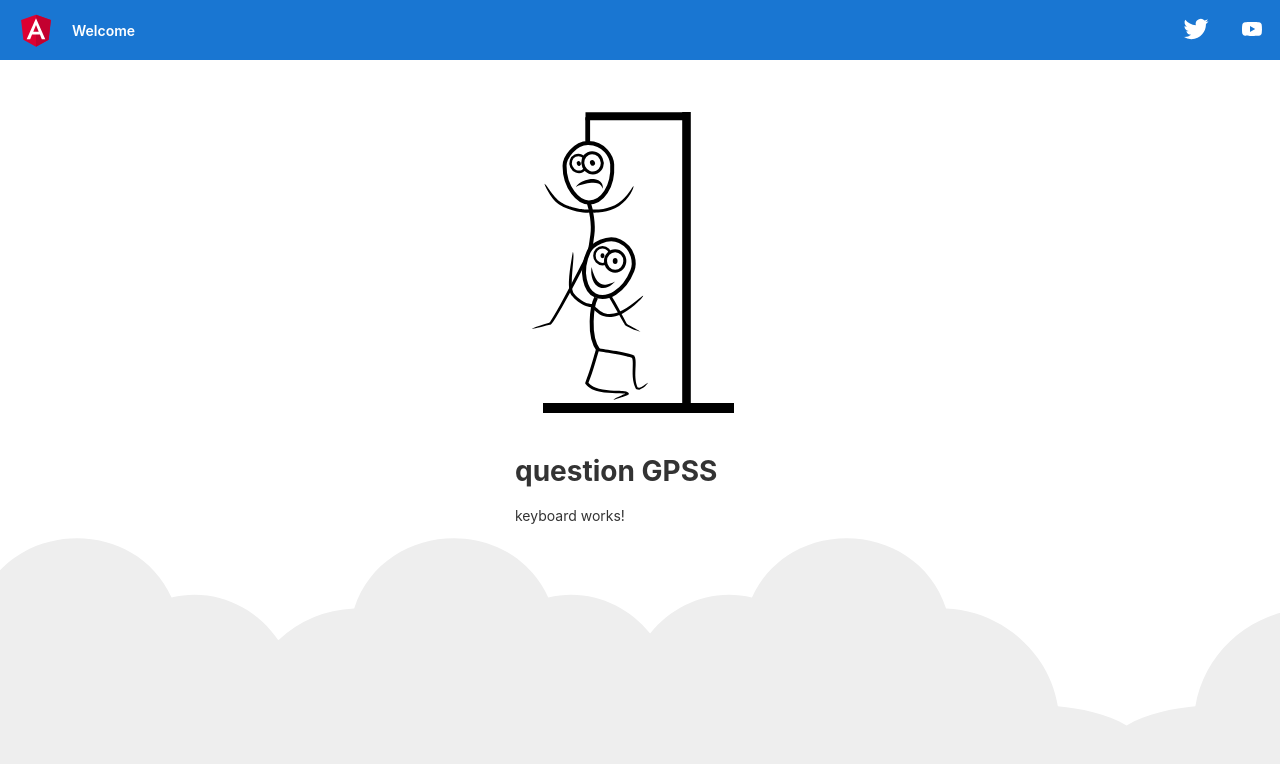
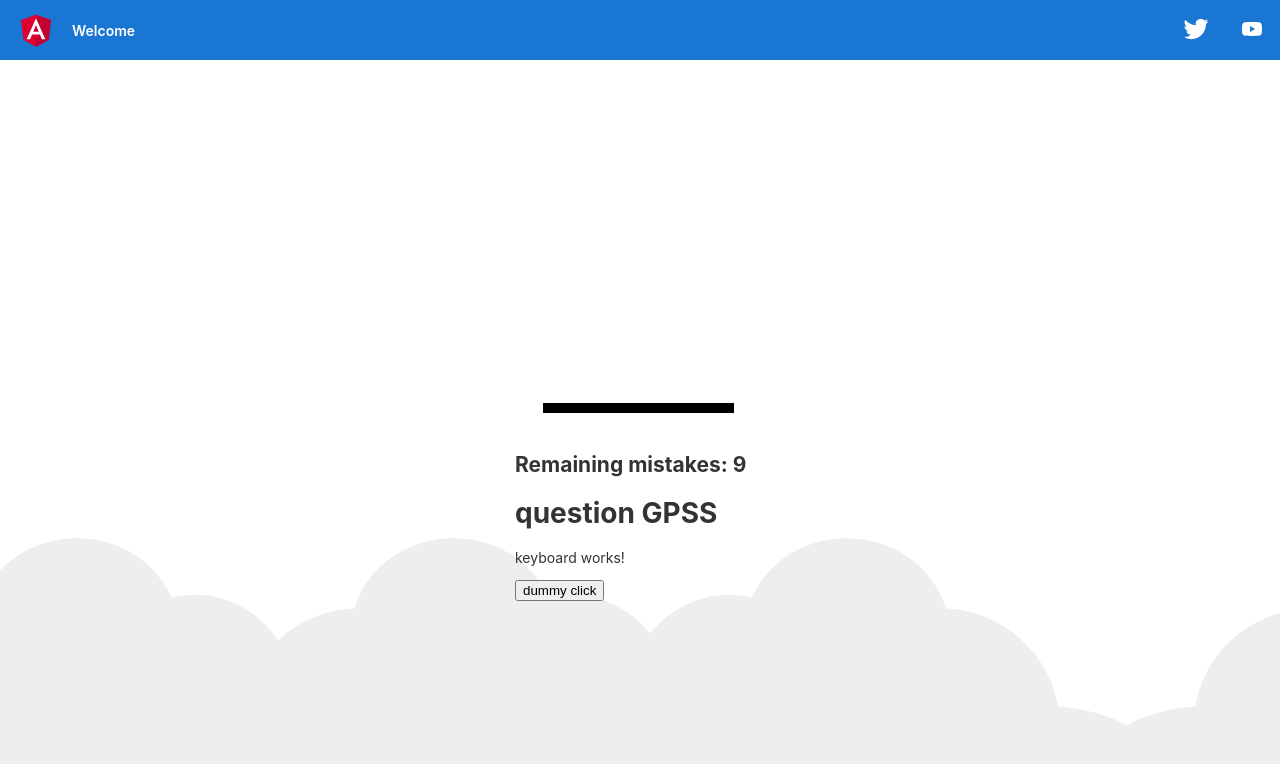
Before and after one commit to Sorsi/hangman, an Angular app: page / in a window 1280 px wide. Shown: the top 764 px of the page. Built offline with nearby package versions, Linux system fonts and the light colour scheme.

Commit message:
updated drawing with conditions & fixed array in hangman

```diff
--- a/src/app/components/drawing/drawing.component.html
+++ b/src/app/components/drawing/drawing.component.html
@@ -2,17 +2,17 @@
 	y="0px" width="250px" height="350px" viewBox="0 0 250 350" enable-background="new 0 0 250 350" xml:space="preserve">
 	<line id="base1" fill="none" stroke="#000000" stroke-width="10" stroke-miterlimit="10" x1="28" y1="326.034" x2="219"
 		y2="326.034" />
-	<line id="base2" fill="none" stroke="#000000" stroke-width="8.6093" stroke-miterlimit="10" x1="171.5" y1="30"
-		x2="171.5" y2="324" />
-	<line id="base3" fill="none" stroke="#000000" stroke-width="8" stroke-miterlimit="10" x1="70.5" y1="34.173"
-		x2="173.5" y2="34.173" />
-	<line id="base4" fill="none" stroke="#000000" stroke-width="4.505" stroke-miterlimit="10" x1="72.797" y1="59.357"
-		x2="72.797" y2="35.336" />
+	<line id="base2" *ngIf="remainingMistakes < 9" fill="none" stroke="#000000" stroke-width="8.6093"
+		stroke-miterlimit="10" x1="171.5" y1="30" x2="171.5" y2="324" />
+	<line id="base3" *ngIf="remainingMistakes < 8" fill="none" stroke="#000000" stroke-width="8" stroke-miterlimit="10"
+		x1="70.5" y1="34.173" x2="173.5" y2="34.173" />
+	<line id="base4" *ngIf="remainingMistakes < 7" fill="none" stroke="#000000" stroke-width="4.505"
+		stroke-miterlimit="10" x1="72.797" y1="59.357" x2="72.797" y2="35.336" />
 	<line id="base4Longer" fill="none" stroke="#000000" stroke-width="4.505" stroke-miterlimit="10" x1="72.797"
 		y1="79.357" x2="72.797" y2="35.336" />
 
 	<g id="man">
-		<g id="base5">
+		<g id="base5" *ngIf="remainingMistakes < 6">
 			<!-- this is the mans face-->
 			<path id="happy1_1_" fill="#FFFFFF" stroke="#000000" stroke-width="4" stroke-miterlimit="10" d="M97.201,82.503
                			c1.314,22.317-10.13,38.146-23.467,38.001c-10.005-0.109-24.204-14.328-24.185-36.664c0.006-7.731,10.014-23.063,23.699-22.835
@@ -40,10 +40,11 @@
          						c-1.322,0.329-2.653,0.703-3.97,1.155c-0.651,0.233-1.312,0.474-1.939,0.769C61.976,104.339,61.345,104.659,60.848,105.121z" />
 		</g>
 		<!--end base5-->
-		<path id="base6" fill="none" stroke="#000000" stroke-width="4" stroke-miterlimit="10" d="M73.733,120.504
+		<path id="base6" *ngIf="remainingMistakes < 5" fill="none" stroke="#000000" stroke-width="4"
+			stroke-miterlimit="10" d="M73.733,120.504
            		c2.231,6.518,5.267,22.163,3.6,32.496c-1.554,9.634-1.231,15.06-5,21.56" />
 
-		<path id="base7"
+		<path id="base7" *ngIf="remainingMistakes < 4"
 			d="M75.065,130.611c-2.748,0.216-7.625,0.003-13.268-1.197c-5.647-1.194-12.057-3.245-17.699-6.816
      					c-2.746-1.925-4.967-4.29-6.758-6.628c-1.802-2.339-3.227-4.642-4.368-6.665c-2.25-4.065-3.493-6.958-3.382-7.609
      					c0.755,0.225,2.689,3.042,5.422,6.985c1.384,1.957,2.989,4.193,4.915,6.367c1.928,2.155,4.167,4.3,6.78,5.787
@@ -53,12 +54,12 @@
      					c0.585,0.064,1.148,0.158,1.685,0.188c0.537,0.025,1.048,0.048,1.533,0.071c0.484,0.022,0.942,0.042,1.37,0.062
      					c0.424-0.001,0.811-0.037,1.171-0.052c0.716-0.043,1.308-0.079,1.753-0.106C74.664,128.338,74.586,129.756,75.065,130.611z" />
 
-		<path id="base8" d="M76.791,127.418c2.232,0.218,6.497,0.305,11.459-0.534c4.944-0.822,10.628-2.68,15.177-5.905
+		<path id="base8" *ngIf="remainingMistakes < 3" d="M76.791,127.418c2.232,0.218,6.497,0.305,11.459-0.534c4.944-0.822,10.628-2.68,15.177-5.905
      					c4.604-3.196,8.202-7.399,10.665-10.737c2.497-3.362,3.817-5.859,4.319-6.221c0.405,0.705-0.514,3.883-2.889,7.796
      					c-2.363,3.904-6.216,8.679-11.433,12.199c-5.229,3.551-11.484,5.361-16.645,6.106c-5.191,0.753-9.331,0.568-11.171,0.479
      					C76.842,129.719,77.054,128.318,76.791,127.418z" />
 
-		<path id="base9" d="M74.188,174.161c-2.884,5.522-9.027,17.557-16.091,30.819c-3.535,6.629-7.295,13.566-11.034,20.128
+		<path id="base9" *ngIf="remainingMistakes < 2" d="M74.188,174.161c-2.884,5.522-9.027,17.557-16.091,30.819c-3.535,6.629-7.295,13.566-11.034,20.128
       				c-1.871,3.281-3.735,6.468-5.594,9.464c-0.931,1.498-1.862,2.946-2.818,4.328c-0.48,0.691-0.962,1.365-1.486,2.02
       				c-0.261,0.327-0.532,0.648-0.84,0.97c-0.162,0.163-0.311,0.317-0.545,0.494c-0.247,0.199-0.53,0.329-0.822,0.43
       				c-2.525,0.6-4.865,1.155-6.97,1.655c-2.081,0.483-3.941,0.872-5.512,1.262c-3.148,0.738-5.195,1.113-5.754,1.003
@@ -68,7 +69,7 @@
       				c3.773-6.891,7.617-14.125,11.197-20.928c7.155-13.607,13.245-25.496,15.272-29.686C71.976,173.459,73.11,174.344,74.188,174.161
       				z" />
 
-		<path id="base10" d="M74.167,173.943c4.141,7.45,15.448,27.067,25.586,45.385c2.544,4.57,5.031,9.053,7.249,13.303
+		<path id="base10" *ngIf="remainingMistakes < 1" d="M74.167,173.943c4.141,7.45,15.448,27.067,25.586,45.385c2.544,4.57,5.031,9.053,7.249,13.303
      					c1.113,2.117,2.185,4.156,3.201,6.088c0.502,0.969,0.991,1.91,1.464,2.82l0.05,0.111c0.036,0.035,0.096,0.07,0.143,0.105
      					c0.191,0.129,0.381,0.258,0.569,0.383c0.389,0.268,0.775,0.527,1.189,0.758c3.228,1.914,6.099,3.375,8.164,4.51
      					c2.076,1.125,3.383,1.904,3.675,2.273c-0.546,0.043-2.137-0.418-4.513-1.316c-2.375-0.924-5.536-2.17-9.177-4.16
@@ -181,3 +182,4 @@
 	</g>
 	<!--end happy group-->
 </svg>
+<h2>Remaining mistakes: {{remainingMistakes}}</h2>
--- a/src/app/components/drawing/drawing.component.scss
+++ b/src/app/components/drawing/drawing.component.scss
@@ -0,0 +1,3 @@
+#base4Longer, #happy {
+	display: none;
+}
--- a/src/app/components/drawing/drawing.component.ts
+++ b/src/app/components/drawing/drawing.component.ts
@@ -1,15 +1,52 @@
-import { Component, OnInit } from '@angular/core';
+import {
+  Component,
+  EventEmitter,
+  Input,
+  OnChanges,
+  OnInit,
+  Output,
+  SimpleChanges,
+} from '@angular/core';
 
 @Component({
   selector: 'app-drawing',
   templateUrl: './drawing.component.html',
-  styleUrls: ['./drawing.component.scss']
+  styleUrls: ['./drawing.component.scss'],
 })
-export class DrawingComponent implements OnInit {
+export class DrawingComponent implements OnInit, OnChanges {
+  @Input() guesses: string[] = [];
+  @Input() question: string = '';
+  @Output() newItemEvent = new EventEmitter<number>();
+  MAX_MISTAKES = 9;
+  remainingMistakes: number;
 
-  constructor() { }
+  constructor() {
+    this.remainingMistakes = this.MAX_MISTAKES;
+  }
 
   ngOnInit(): void {
+    console.log('q in drawing compo ==> ', this.question);
+    console.log('your guesses  ==> ', this.guesses);
   }
 
+  ngOnChanges(changes: SimpleChanges): void {
+    console.log('changes --> ', changes);
+
+    const currentValue = changes['guesses']?.currentValue;
+    const prevValue = changes['guesses']?.previousValue;
+    if (currentValue && currentValue.length && currentValue !== prevValue) {
+      this.checkGuess(currentValue[currentValue.length - 1]);
+    }
+  }
+
+  checkGuess(letter: string) {
+    console.log('letter --> ', letter);
+    if (this.question.toLowerCase().includes(letter)) {
+      return;
+    } else {
+      if (this.remainingMistakes != 0) {
+        this.remainingMistakes -= 1;
+      }
+    }
+  }
 }
--- a/src/app/components/hangman/hangman.component.html
+++ b/src/app/components/hangman/hangman.component.html
@@ -1,3 +1,4 @@
-<app-drawing></app-drawing>
+<app-drawing [guesses]="guesses" [question]="question"></app-drawing>
 <app-question [question]="question"></app-question>
 <app-keyboard></app-keyboard>
+<button (click)="dummyClick()">dummy click</button>
--- a/src/app/components/hangman/hangman.component.ts
+++ b/src/app/components/hangman/hangman.component.ts
@@ -21,12 +21,9 @@ export class HangmanComponent implements OnInit {
 
   ngOnInit(): void {
     this.hangmanService.getQuestions().subscribe((res) => {
-      console.log(res);
-
       this.questions = res.items;
       this.category = res.category;
       this.question = this.getNewQuestion();
-      console.log('qqqq ', this.question);
     });
   }
 
@@ -35,14 +32,20 @@ export class HangmanComponent implements OnInit {
   }
 
   guess(letter: string) {
-    if (this.guesses.includes(letter)) {
+    if (!letter || this.guesses.includes(letter)) {
       return;
     }
-    this.guesses.push(letter);
+    this.guesses = [...this.guesses, letter];
   }
 
   reset(): void {
     this.guesses = [];
     this.getNewQuestion();
   }
+
+  //TODO: remove it if keyboard
+  dummyClick() {
+    const key = prompt('Enter a key') || '';
+    this.guess(key);
+  }
 }
```
